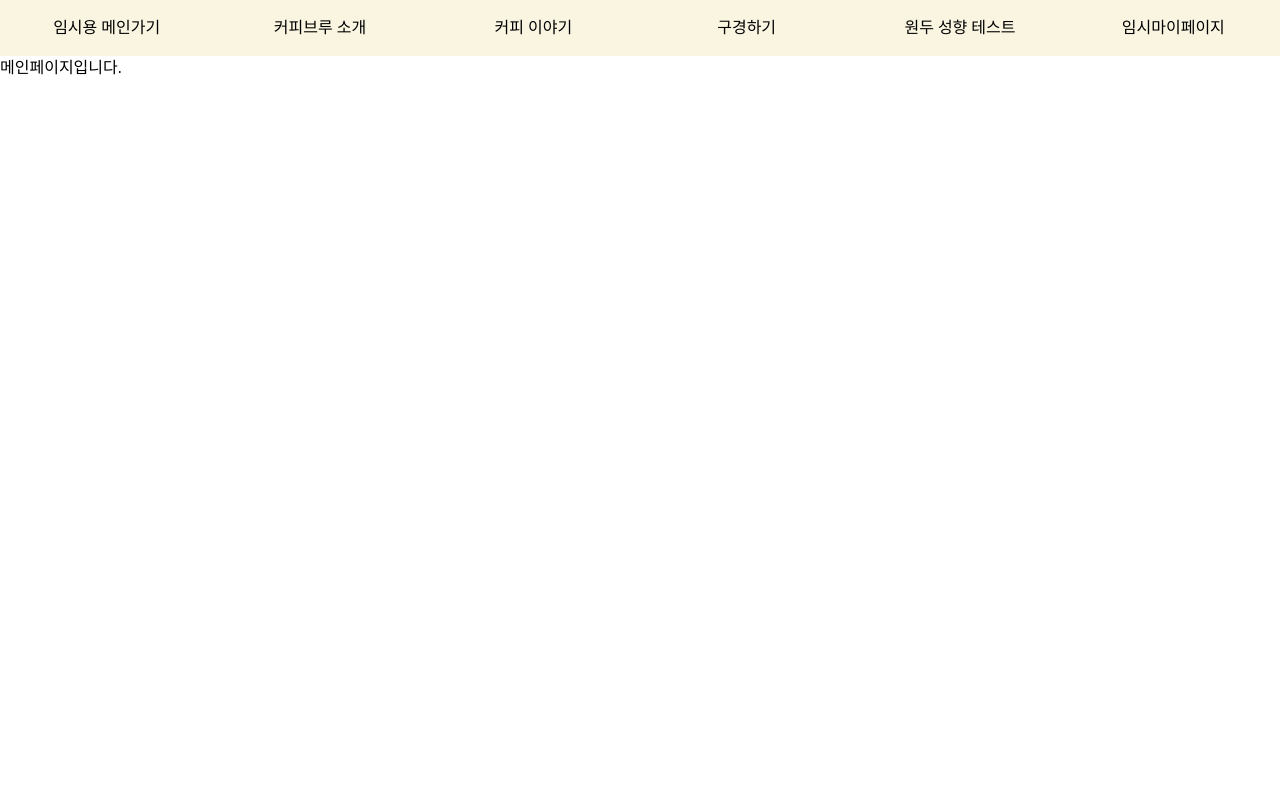
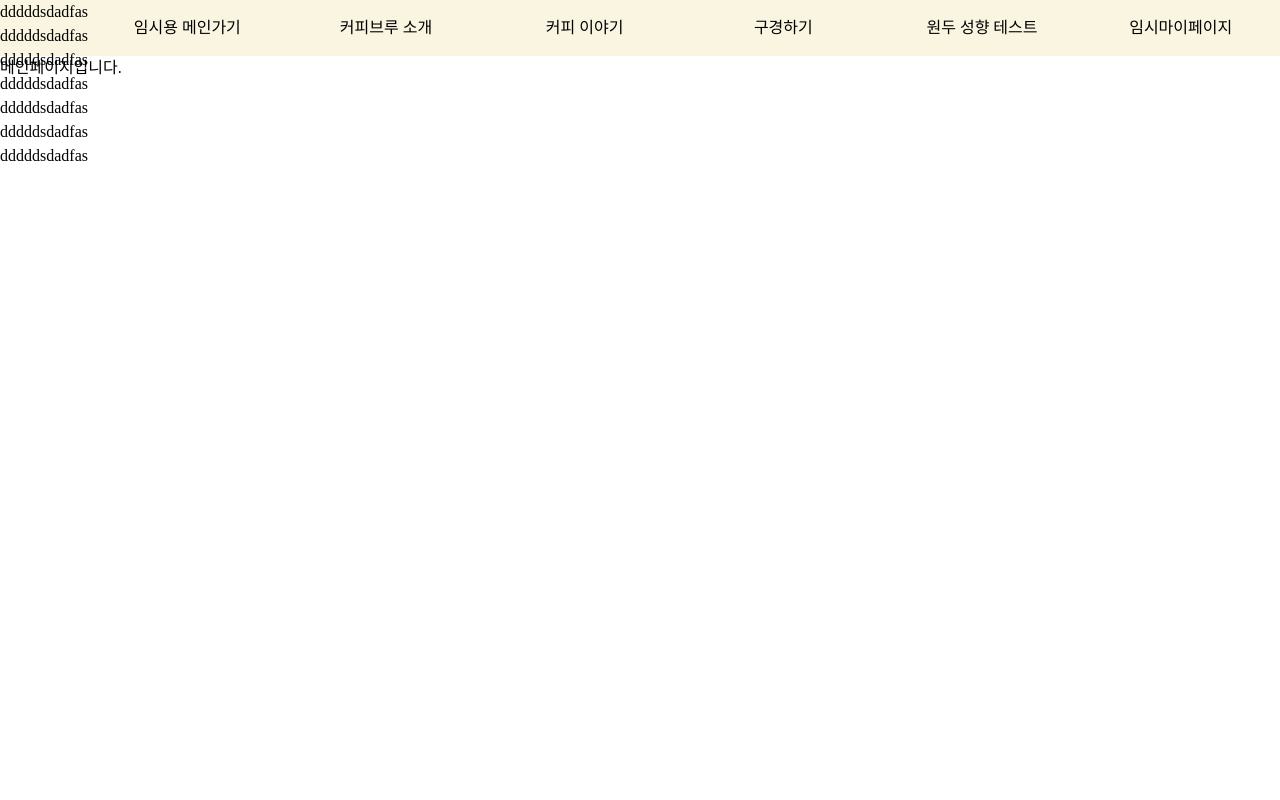
Before and after one commit to sanghyun0603/CoffeeBrew, a React (Create React App) app in the folder front/: page / in a window 1280 px wide. Both pictures are taken after a click on the element "임시용 메인가기". Shown: the top 800 px of the page. Built offline with nearby package versions, Linux system fonts and the light colour scheme; a web font is replaced by a local one.

Commit message:
feat/fe dropdown hover 거의 완료 #15

```diff
--- a/front/src/components/Navbar.tsx
+++ b/front/src/components/Navbar.tsx
@@ -1,11 +1,20 @@
-import React from 'react';
+import React, { useState, useRef } from 'react';
 import { useNavigate } from 'react-router-dom';
+import { useOnHoverOutside } from '../hooks/useOnHoverOutside';
 import tw from 'tailwind-styled-components';
+import { Tests } from './Tests';
 
 const Navbar = () => {
   const navigate = useNavigate();
+  const dropdownRef = useRef<HTMLDivElement>(null);
+  const [isMenuDropDownOpen, setMenuDropDownOpen] = useState(false);
+  const closeHoverMenu = () => {
+    setMenuDropDownOpen(false);
+  };
+  useOnHoverOutside(dropdownRef, closeHoverMenu);
   return (
-    <NavBa>
+    <NavBa ref={dropdownRef} onMouseOver={() => setMenuDropDownOpen(true)}>
+      {isMenuDropDownOpen && <Tests />}
       <NDiv
         onClick={() => {
           navigate('/');
--- /dev/null
+++ b/front/src/components/Tests.tsx
@@ -0,0 +1,15 @@
+import React from 'react';
+
+export const Tests = () => {
+  return (
+    <div>
+      <p>dddddsdadfas</p>
+      <p>dddddsdadfas</p>
+      <p>dddddsdadfas</p>
+      <p>dddddsdadfas</p>
+      <p>dddddsdadfas</p>
+      <p>dddddsdadfas</p>
+      <p>dddddsdadfas</p>
+    </div>
+  );
+};
--- /dev/null
+++ b/front/src/hooks/useOnHoverOutside.tsx
@@ -0,0 +1,19 @@
+import React, { useEffect } from 'react';
+
+// type CustomMouseEvent = MouseEvent<HTMLDivElement, MouseEvent>;
+type HoverType = (ref: any | object, handler: Function) => void;
+type ListenerType = (event: MouseEvent | React.BaseSyntheticEvent) => void;
+export const useOnHoverOutside: HoverType = (ref, handler) => {
+  useEffect(() => {
+    console.log('2');
+    const listener = (event: MouseEvent) => {
+      if (ref.current && !ref.current.contains(event.target)) {
+        handler(event);
+      }
+    };
+    document.addEventListener('mouseover', listener);
+    return () => {
+      document.removeEventListener('mouseout', listener);
+    };
+  }, [ref, handler]);
+};
```
